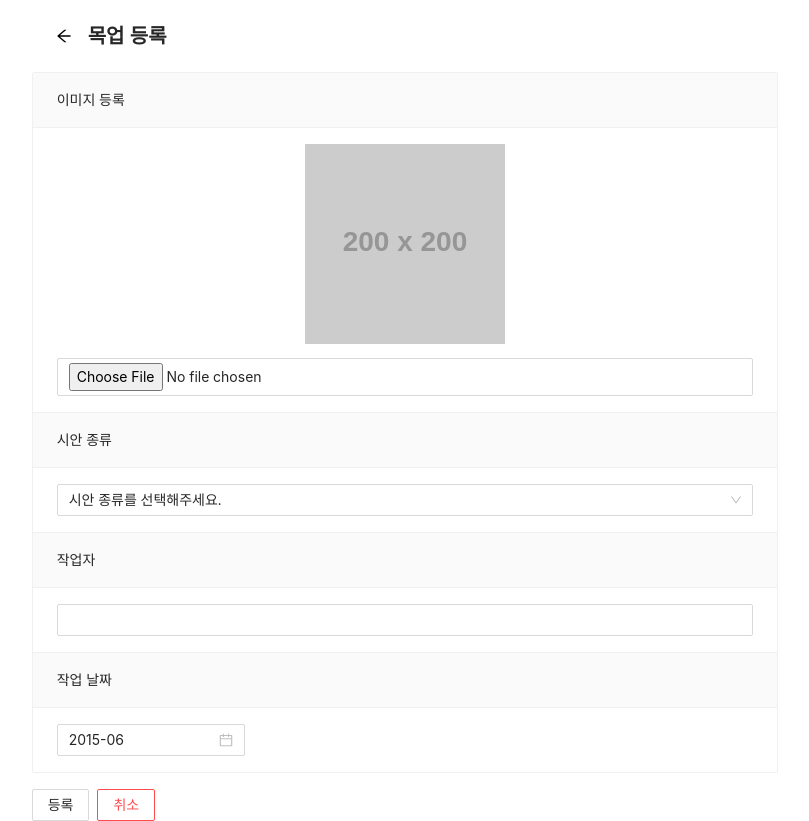
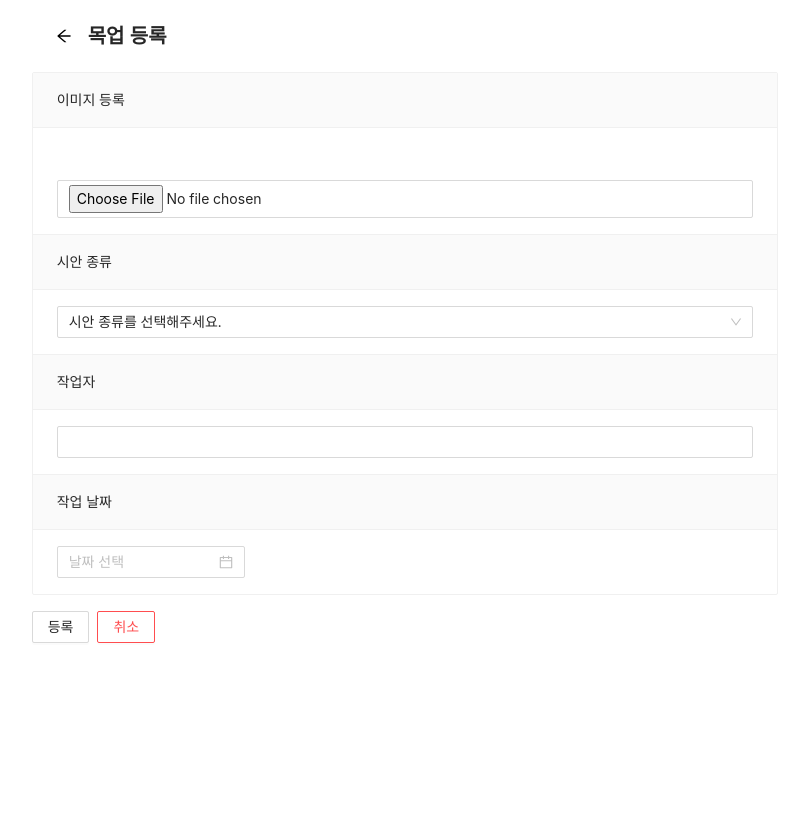
Before and after one commit to snapCheol/find-mokup, a React (Create React App) app: page /post in a window 1280 px wide. Shown: the whole page, without its empty margins (235-1044 px from the left). After the commit the page ends 800 px from the top, so only its background shows below. Built offline with nearby package versions, Linux system fonts and the light colour scheme.

Commit message:
post redux 상태작업

```diff
--- a/src/actions/post.ts
+++ b/src/actions/post.ts
@@ -1,5 +1,26 @@
-export const SAMPLE_POST = 'SAMPE_POST' as const;
+import { createAction } from 'redux-actions';
+import { ChangeFieldType } from '../types/post';
 
-export const samplePost = () => ({
-  type: SAMPLE_POST,
-});
+export const CHANGE_FIELD = 'CHANGE_FIELD' as const;
+export const CHANGE_SELECT = 'CHANGE_SELECT' as const;
+export const CHANGE_DATE = 'CHANGE_DATE' as const;
+export const CHANGE_FILE = 'CHANGE_FILE' as const;
+
+export const changeField = createAction(
+  CHANGE_FIELD,
+  ({ key, value }: ChangeFieldType) => ({
+    key,
+    value,
+  })
+);
+
+export const changeSelect = createAction(CHANGE_SELECT, (value: any) => ({
+  value,
+}));
+
+export const changeDate = createAction(CHANGE_DATE, (value: any) => ({
+  value,
+}));
+export const changeFile = createAction(CHANGE_FILE, (value: any) => ({
+  value,
+}));
--- a/src/components/post/Post.tsx
+++ b/src/components/post/Post.tsx
@@ -10,10 +10,30 @@ import {
   Select,
   Space,
 } from 'antd';
-import moment from 'moment';
+import { Moment } from 'moment';
+import locale from 'antd/es/date-picker/locale/ko_KR';
 
-const Post = () => {
+type PostProps = {
+  imgUrl: any;
+  onSubmit: () => void;
+  onCancel: () => void;
+  onChangeField: (e: React.ChangeEvent<HTMLInputElement>) => void;
+  onSelect: (value: string) => void;
+  onDateChange: (value: Moment | null) => void;
+  onFileChange: (e: React.ChangeEvent<HTMLInputElement>) => void;
+};
+
+const Post = ({
+  imgUrl,
+  onSubmit,
+  onCancel,
+  onChangeField,
+  onSelect,
+  onDateChange,
+  onFileChange,
+}: PostProps) => {
   const { Option } = Select;
+  const monthFormat = 'YYYY/MM';
   return (
     <>
       <Row justify="center">
@@ -22,18 +42,20 @@ const Post = () => {
           <Descriptions layout="vertical" bordered column={1}>
             <Descriptions.Item label="이미지 등록">
               <figure style={{ textAlign: 'center' }}>
-                <img
-                  src="https://via.placeholder.com/200C/O https://placeholder.com/"
-                  alt=""
-                />
+                <img src={imgUrl} alt="" />
               </figure>
-              <Input type="file" />
+              <Input
+                type="file"
+                accept="image/*"
+                onChange={onFileChange}
+                required
+              />
             </Descriptions.Item>
             <Descriptions.Item label="시안 종류">
               <Select
                 defaultValue="시안 종류를 선택해주세요."
                 style={{ width: '100%' }}
-                onChange={() => {}}>
+                onChange={onSelect}>
                 <Option value="brochure">브로셔</Option>
                 <Option value="catalogue">카달로그</Option>
                 <Option value="leaflet">리플렛</Option>
@@ -41,12 +63,15 @@ const Post = () => {
               </Select>
             </Descriptions.Item>
             <Descriptions.Item label="작업자">
-              <Input type="text" />
+              <Input type="text" name="manager" onChange={onChangeField} />
             </Descriptions.Item>
             <Descriptions.Item label="작업 날짜">
               <DatePicker
+                name="workDate"
                 picker="month"
-                defaultValue={moment('2015-06', 'YYYY-MM')}
+                locale={locale}
+                onChange={onDateChange}
+                format={monthFormat}
               />
             </Descriptions.Item>
           </Descriptions>
@@ -54,8 +79,8 @@ const Post = () => {
       </Row>
       <Row justify="center" style={{ marginTop: '1rem' }}>
         <Col xs={24} lg={14}>
-          <Button>등록</Button>
-          <Button danger style={{ marginLeft: '0.5rem' }}>
+          <Button onClick={onSubmit}>등록</Button>
+          <Button onClick={onCancel} danger style={{ marginLeft: '0.5rem' }}>
             취소
           </Button>
         </Col>
--- /dev/null
+++ b/src/containers/post/PostContainer.tsx
@@ -0,0 +1,74 @@
+import React, { useCallback } from 'react';
+import { useDispatch, useSelector } from 'react-redux';
+import {
+  changeDate,
+  changeField,
+  changeFile,
+  changeSelect,
+} from '../../actions/post';
+import Post from '../../components/post/Post';
+import { RootState } from '../../reducers';
+
+const PostContainer = () => {
+  const dispatch = useDispatch();
+  const { imgUrl } = useSelector((state: RootState) => state.post);
+
+  const onSubmit = () => {};
+  const onCancel = () => {};
+  const onChangeField = useCallback(
+    (e: React.ChangeEvent<HTMLInputElement>) => {
+      const { value, name } = e.target;
+      dispatch(
+        changeField({
+          key: name,
+          value,
+        })
+      );
+    },
+    [dispatch]
+  );
+  const onSelect = useCallback(
+    (value) => {
+      dispatch(changeSelect(value));
+    },
+    [dispatch]
+  );
+
+  const onDateChange = useCallback(
+    (value) => {
+      dispatch(changeDate(value));
+    },
+    [dispatch]
+  );
+
+  const onFileChange = useCallback(
+    (e: React.ChangeEvent<HTMLInputElement>) => {
+      const { files } = e.target;
+      if (files) {
+        const file = files && files[0];
+        const fileReader = new FileReader();
+        let dataUrl;
+        fileReader.onloadend = (finishedEvent) => {
+          dataUrl = finishedEvent.target?.result;
+          dispatch(changeFile(dataUrl));
+        };
+        fileReader.readAsDataURL(file);
+      }
+    },
+    [dispatch]
+  );
+
+  return (
+    <Post
+      imgUrl={imgUrl}
+      onSubmit={onSubmit}
+      onCancel={onCancel}
+      onChangeField={onChangeField}
+      onSelect={onSelect}
+      onDateChange={onDateChange}
+      onFileChange={onFileChange}
+    />
+  );
+};
+
+export default PostContainer;
--- a/src/index.tsx
+++ b/src/index.tsx
@@ -7,12 +7,10 @@ import { Provider } from 'react-redux';
 import store from './store/storeConfig';
 
 ReactDOM.render(
-  <React.StrictMode>
-    <Provider store={store}>
-      <BrowserRouter>
-        <App />
-      </BrowserRouter>
-    </Provider>
-  </React.StrictMode>,
+  <Provider store={store}>
+    <BrowserRouter>
+      <App />
+    </BrowserRouter>
+  </Provider>,
   document.getElementById('root')
 );
--- a/src/pages/PostPage.tsx
+++ b/src/pages/PostPage.tsx
@@ -1,8 +1,8 @@
 import React from 'react';
-import Post from '../components/post/Post';
+import PostContainer from '../containers/post/PostContainer';
 
-const WritePage = () => {
-  return <Post />;
+const PostPage = () => {
+  return <PostContainer />;
 };
 
-export default WritePage;
+export default PostPage;
--- a/src/reducers/post.ts
+++ b/src/reducers/post.ts
@@ -1,13 +1,38 @@
 import { handleActions } from 'redux-actions';
-import { SAMPLE_POST } from '../actions/post';
+import {
+  CHANGE_DATE,
+  CHANGE_FIELD,
+  CHANGE_FILE,
+  CHANGE_SELECT,
+} from '../actions/post';
 
 const initialState = {
-  post: {},
+  imgUrl: '',
+  category: '',
+  manager: '',
+  date: '',
+  year: '',
+  month: '',
 };
 
-const post = handleActions(
+const post = handleActions<any, any>(
   {
-    [SAMPLE_POST]: (state) => state,
+    [CHANGE_FIELD]: (state, { payload: { key, value } }) => ({
+      ...state,
+      [key]: value,
+    }),
+    [CHANGE_SELECT]: (state, { payload: { value } }) => ({
+      ...state,
+      category: value,
+    }),
+    [CHANGE_DATE]: (state, { payload: { value } }) => ({
+      ...state,
+      date: value,
+    }),
+    [CHANGE_FILE]: (state, { payload: { value } }) => ({
+      ...state,
+      imgUrl: value,
+    }),
   },
   initialState
 );
--- /dev/null
+++ b/src/types/post.ts
@@ -0,0 +1,4 @@
+export type ChangeFieldType = {
+  key: string | null;
+  value: string | null;
+};
```
